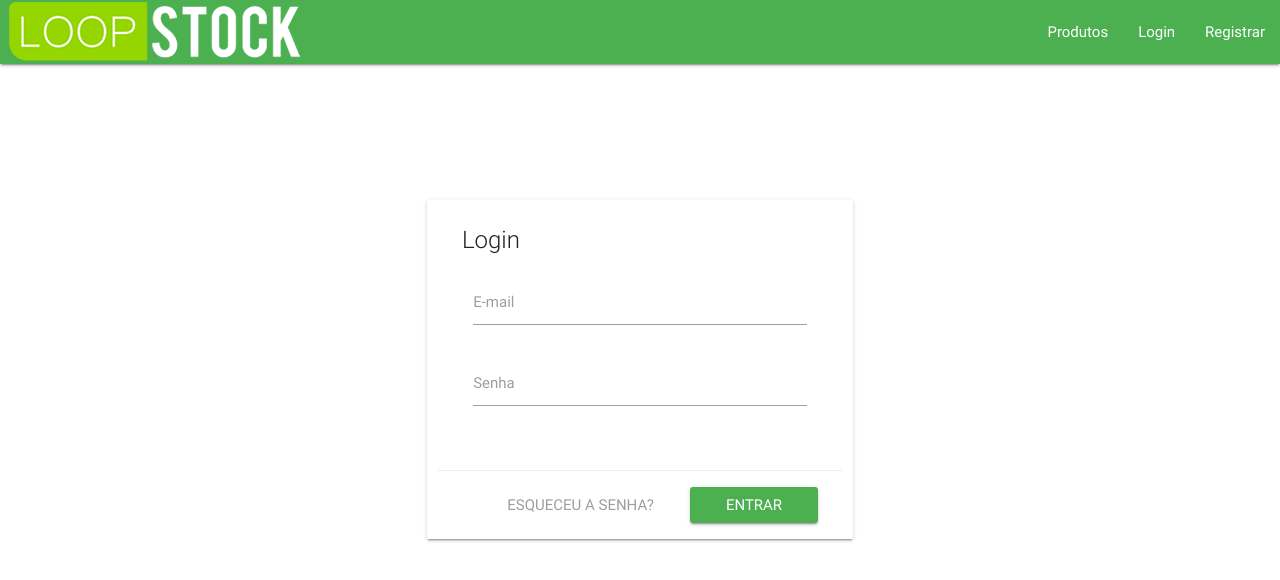
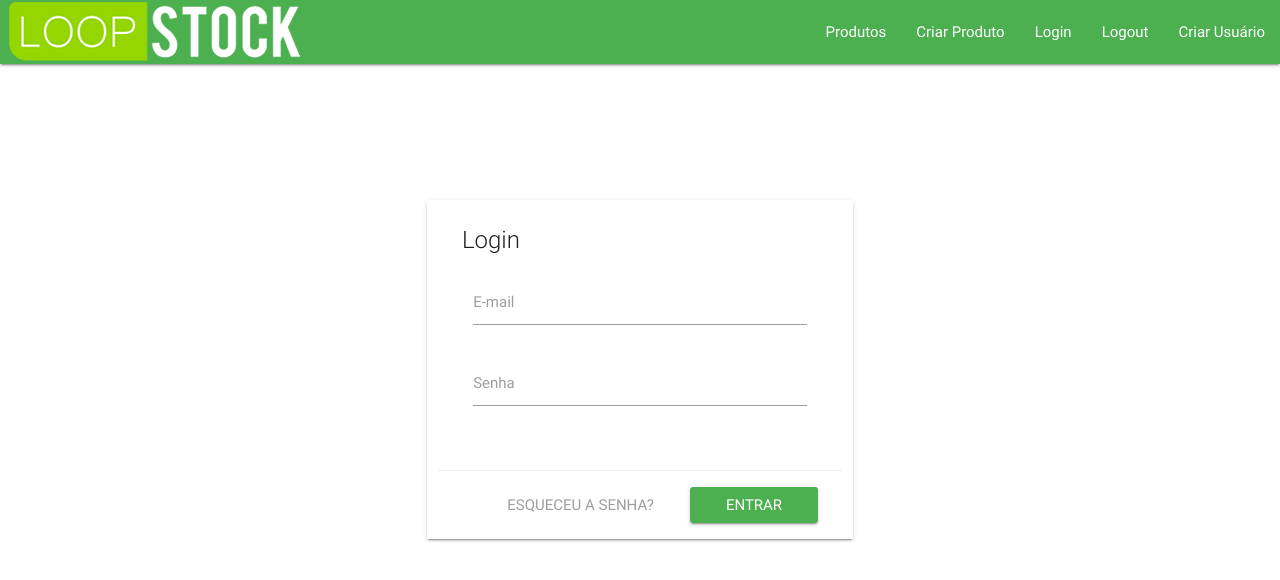
Before and after one commit to rodolfo-moreira/lookstook-front, an Angular app: page /login in a window 1280 px wide. Shown: the top 580 px of the page. Built offline with nearby package versions, Linux system fonts and the light colour scheme.

Commit message:
Logout do sistema

```diff
--- a/src/app/guards/auth.guard.ts
+++ b/src/app/guards/auth.guard.ts
@@ -11,7 +11,10 @@ export class AuthGuard implements CanActivate {
 
   canActivate( route: ActivatedRouteSnapshot, state: RouterStateSnapshot): Observable<boolean> | boolean{
 
-    if(this.authService.authenticatedUser()){
+
+    console.log(localStorage.userAuth);
+
+    if(localStorage.userAuth == "true"){
       return true;
     }
 
--- a/src/app/header/header.component.html
+++ b/src/app/header/header.component.html
@@ -3,8 +3,10 @@
     <a routerLink="" class="brand-logo"><img src="../assets/images/logo-loopstock.png" border="0"></a>
     <ul id="nav-mobile" class="right hide-on-med-and-down">
       <li><a routerLink="/products" class="green">Produtos</a></li>
+      <li><a routerLink="/registerProduct" class="green">Criar Produto</a></li>
       <li><a routerLink="/login" class="green">Login</a></li>
-      <li><a routerLink="/register" class="green">Registrar</a></li>
+      <li><a (click)="logout()" class="green">Logout</a></li>
+      <li><a routerLink="/register" class="green">Criar Usuário</a></li>
     </ul>
   </div>
 </nav>
--- a/src/app/header/header.component.ts
+++ b/src/app/header/header.component.ts
@@ -1,4 +1,5 @@
 import { Component, OnInit } from '@angular/core';
+import { Router } from '@angular/router';
 
 @Component({
   selector: 'app-header',
@@ -7,9 +8,14 @@ import { Component, OnInit } from '@angular/core';
 })
 export class HeaderComponent implements OnInit {
 
-  constructor() { }
+  constructor(private router: Router) { }
 
   ngOnInit() {
   }
 
+  logout(){
+    localStorage.clear();
+    this.router.navigate(['/login']);
+  }
+
 }
--- a/src/app/login/auth.service.ts
+++ b/src/app/login/auth.service.ts
@@ -17,6 +17,7 @@ export class AuthService {
     if(user.name === 'rodolfo@gmail.com' && user.password === '123456'){
 
       this.userAuth = true;
+      localStorage.setItem('userAuth', 'true');
 
       //this.showMenuEmitter.emit(true);
 
@@ -25,6 +26,7 @@ export class AuthService {
     }else{
 
       this.userAuth = false;
+      localStorage.setItem('userAuth', 'false');
 
       //this.showMenuEmitter.emit(false);
 
@@ -38,4 +40,6 @@ export class AuthService {
     return this.userAuth;
   }
 
+
+
 }
--- a/src/app/login/login.component.html
+++ b/src/app/login/login.component.html
@@ -1,6 +1,6 @@
 <div class="valign-wrapper row login-box">
   <div class="col card hoverable s10 pull-s1 m6 pull-m3 l4 pull-l4">
-
+      <form>
       <div class="card-content">
         <span class="card-title">Login</span>
         <div class="row">
@@ -16,8 +16,8 @@
       </div>
       <div class="card-action right-align">
         <input routerLink="/forgot" type="reset" id="reset" class="btn-flat grey-text waves-effect" value="Esqueceu a senha?">
-        <input type="submit" class="btn green waves-effect waves-light" value="Entrar" (click)="login()">
+        <input type="submit" ng-keyup="$event.keyCode == 13" class="btn green waves-effect waves-light" value="Entrar" (click)="login()">
       </div>
-
+      </form>
   </div>
 </div>
```
